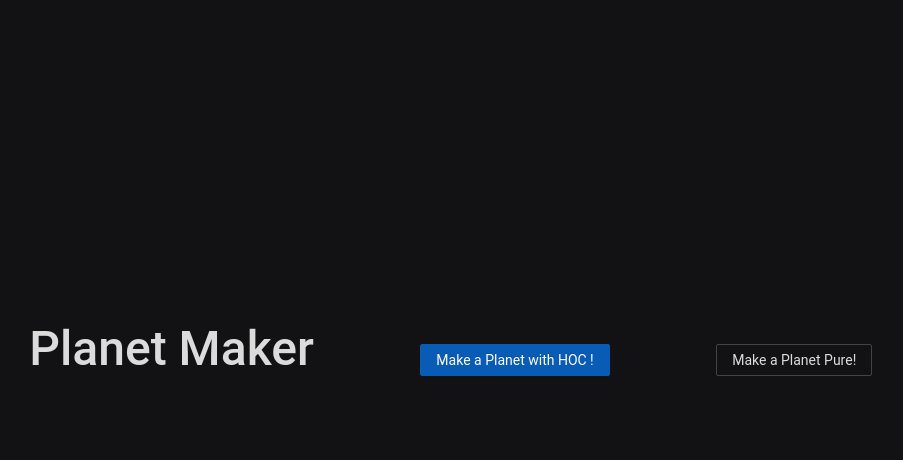
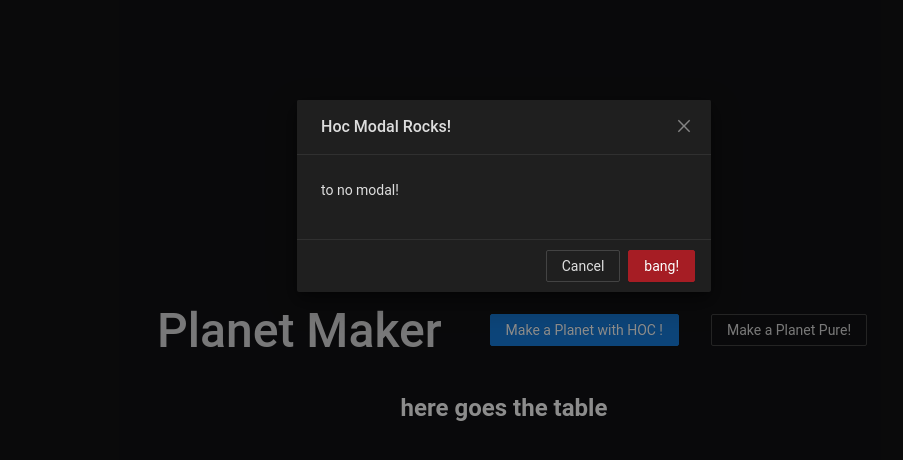
Before and after one commit to lucascmreis/planetmaker, a React (Create React App) app: page / in a window 1280 px wide. Both pictures are taken after a click on the button "Make a Planet with HOC !". Shown: the top 460 px of the page, without its empty margins (136-1039 px from the left). Built offline with nearby package versions, Linux system fonts and the light colour scheme.

Commit message:
feat: create modal component and hoc

```diff
--- /dev/null
+++ b/src/components/modal.js
@@ -0,0 +1,6 @@
+import {Modal} from 'antd'
+
+export const ModalComponent = ({children, ...props}) => {
+    console.log('modal props', props)
+    return <Modal {...props} >{children}</Modal>
+}
--- /dev/null
+++ b/src/hoc/withModalFunctionality.js
@@ -0,0 +1,5 @@
+export const withModalFunctionality = (WrappedComponent, config) => {
+    return props => {
+        return <WrappedComponent {...config} {...props} />
+    }
+}
--- a/src/pages/Home/index.js
+++ b/src/pages/Home/index.js
@@ -1,37 +1,75 @@
 
+import {useState} from 'react'
 import {ButtonComponent} from  '../../components/button'
+import {ModalComponent} from '../../components/modal'
 import {withButtonFunctionality} from '../../hoc/withButtonFunctionality'
+import {withModalFunctionality} from '../../hoc/withModalFunctionality'
 
 import './style.scss';
 
 
 export const Home = () => {
 
+  const [isModalVisible, setIsModalVisible] = useState(false)
+
   const onClickHandler = () => {
-    console.log('click with hoc')
+    console.log('lets open modal')
+    setIsModalVisible(!isModalVisible)
   }
 
-  const config = {
+  const handleOk = () => {
+    console.log('modal deu ok')
+    setIsModalVisible(!isModalVisible)
+  }
+
+  const handleCancel = () => {
+    console.log('modal cancelou')
+    setIsModalVisible(!isModalVisible)
+  }
+
+  const buttonConfig = {
     onClick: () => onClickHandler(),
     type: 'primary'
   }
+  const modalConfig = {
+    visible: isModalVisible,
+    title: 'Hoc Modal Rocks!',
+    onOk: () => handleOk(),
+    onCancel: () => handleCancel(),
+    width: 414,
+    destroyOnClose: true,
+    okText: "bang!",
+    okButtonProps: { type: 'primary', danger: true },
+  }
 
-  const OpenModalButton = withButtonFunctionality(ButtonComponent, config)
+  const OpenModalButton = withButtonFunctionality(ButtonComponent, buttonConfig)
+  const Modal = withModalFunctionality(ModalComponent, modalConfig )
 
   return(
+    <>
       <div className='container'>
-        <h1>Planet Maker</h1>
+        <header className='header-container'>
+          <h1>Planet Maker</h1>
 
-        <OpenModalButton>
-          Make a Planet with HOC !
-        </OpenModalButton>
+          <OpenModalButton>
+            Make a Planet with HOC !
+          </OpenModalButton>
 
-        <ButtonComponent onClick={()=> alert('Esse é um componente puro sem o hoc')}>Make a Planet Pure!</ButtonComponent>
+          <ButtonComponent onClick={()=> alert('Esse é um componente puro sem o hoc')}>
+            Make a Planet Pure!
+          </ButtonComponent>
+        </header>
 
         <div className='wrapper'>
+          <span>here goes the table</span>
 
         </div>
+      </div>
 
-      </div>
+      <Modal>
+        <p>to no modal!</p>
+
+      </Modal>
+    </>
   );
 }
--- a/src/pages/Home/style.scss
+++ b/src/pages/Home/style.scss
@@ -5,47 +5,62 @@
     height: calc(100vh - 5rem);
 
     display: flex;
+    flex-direction: column;
     align-items: center;
-    justify-content: space-around;
+    justify-content: center;
+}
 
-    h1 {
-        font-size: 3rem;
-    }
+.header-container {
+  display: flex;
+  align-items: center;
+  justify-content: space-around;
+  margin-bottom: 2rem;
+
+  h1 {
+    font-size: 3rem;
+    margin: 0 auto;
+    padding: 0 2rem;
+  }
+
+  button{
+      margin: 1rem;
+  }
+
 }
 
 .wrapper {
 
-    // max-width: 600px;
+    max-width: 600px;
 
-    // > span {
-    //     font-size: 1.5rem;
-    //     font-weight: bold;
-    // }
+    > span {
+        font-size: 1.5rem;
+        font-weight: bold;
+    }
 
-    // h1 {
-    //     font-size: 4.5rem;
-    //     line-height: 4.5rem;
-    //     font-weight: 900;
-    //     margin-top: 2.5rem;
+    h1 {
+        font-size: 4.5rem;
+        line-height: 4.5rem;
+        font-weight: 900;
+        margin-top: 2.5rem;
 
-    //     span {
-    //     color: var(--cyan-500);
-    //     }
-    // }
+        span {
+        color: var(--cyan-500);
+        }
+    }
 
-    // p {
-    //     font-size: 1.5rem;
-    //     line-height: 2.25rem;
-    //     margin-top: 1.5rem;
+    p {
+        font-size: 1.5rem;
+        line-height: 2.25rem;
+        margin-top: 1.5rem;
 
-    //     span {
-    //     color: var(--cyan-500);
-    //     font-weight: bold;
-    //     }
-    // }
+        span {
+        color: var(--cyan-500);
+        font-weight: bold;
+        }
+    }
 
-    // button {
-    //     margin-top: 2.5rem;
-    // }
+    button {
+        margin-top: 2.5rem;
+    }
 
 }
```
